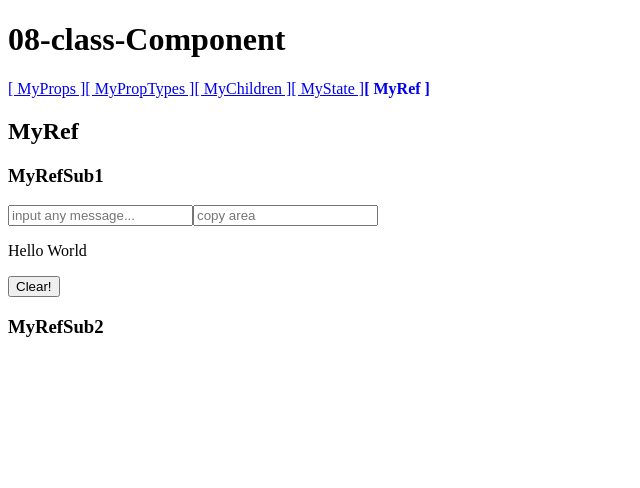
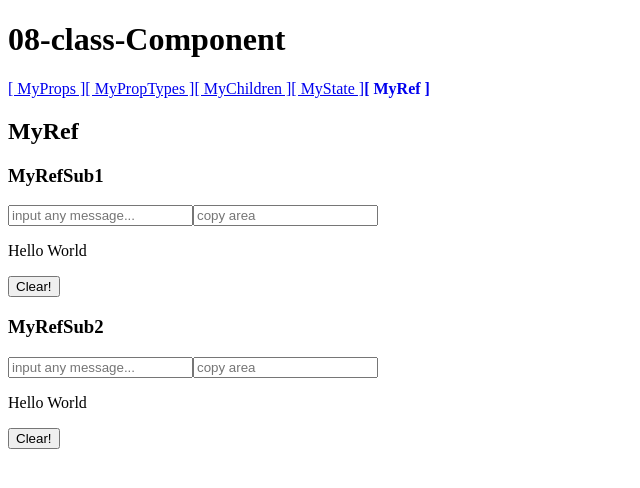
Before and after one commit to sujinlove/react_study, a React (Create React App) app in the folder react08_class_component/: page /myref in a window 1280 px wide. Shown: the top 488 px of the page, without its empty margins (0-640 px from the left). Built offline with nearby package versions, Linux system fonts and the light colour scheme.

Commit message:
hook - useState & useRef => class component without createRef()

```diff
--- a/react08_class_component/src/components/MyProps.js
+++ b/react08_class_component/src/components/MyProps.js
@@ -8,6 +8,7 @@ class MyProps extends React.Component {
       <div>
         <h2>MyProps</h2>
 
+        {/* 컴포넌트에게 props 전달하기 (함수형 컴포넌트 사용시와 동일) */}
         <MyPropsSub />
         <MyPropsSub name="민호" age="19" />
         <MyPropsSub name="수영" age="21" />
--- a/react08_class_component/src/components/MyRefSub1.js
+++ b/react08_class_component/src/components/MyRefSub1.js
@@ -42,6 +42,7 @@ class MyRefSub1 extends Component {
           readOnly
         />
 
+        {/* 상태값 출력 */}
         <p>{myMessage}</p>
 
         <button
@@ -50,6 +51,7 @@ class MyRefSub1 extends Component {
             myMessage = "";
             this.setState({ myMessage });
 
+            // 생성된 참조변수를 통해 input 태그에 접근
             this.myInputAreaRef.current.value = "";
             this.myCopyAreaRef.current.value = "";
           }}
--- a/react08_class_component/src/components/MyRefSub2.js
+++ b/react08_class_component/src/components/MyRefSub2.js
@@ -1,10 +1,63 @@
 import React, { Component } from "react";
 
+// 참조변수 없이 참조하기. createRef() - X
+
 class MyRefSub2 extends Component {
+  // 상태값
+  state = {
+    myMessage: "Hello World"
+  };
+
   render() {
+    // 상태값을 비구조 문법으로 분리해 낸다.
+    let { myMessage } = this.state;
+
     return (
       <div>
         <h3>MyRefSub2</h3>
+
+        {/* ref 속성을 통해 myInputAreaRef 이라는 참조변수를 연결 */}
+        <input
+          type="text"
+          ref={ref => (this.myInputAreaRef = ref)}
+          placeholder="input any message..."
+          onChange={e => {
+            // 상태값 갱신
+            myMessage = e.target.value;
+            this.setState({ myMessage });
+
+            // React.createRef()를 통해 생성한 참조변수는
+            // current 라는 속성을 통해서 DOM에 접근한다.
+            // 참조변수가 있을때는 this.myCopyAreaRef.current 가 input 태그를 가리킨 반면에
+            // 없을때는 this.myCopyAreaRef 가 input 태그를 가리킴
+            this.myCopyAreaRef.value = myMessage;
+          }}
+        />
+
+        {/* createRef() 함수로 생성한 참조변수를 연결 */}
+        <input
+          type="text"
+          ref={ref => (this.myCopyAreaRef = ref)}
+          placeholder="copy area"
+          readOnly
+        />
+
+        {/* 상태값 출력 */}
+        <p>{myMessage}</p>
+
+        <button
+          type="button"
+          onClick={e => {
+            myMessage = "";
+            this.setState({ myMessage });
+
+            // 생성된 참조변수를 통해 input 태그에 접근
+            this.myInputAreaRef.value = "";
+            this.myCopyAreaRef.value = "";
+          }}
+        >
+          Clear!
+        </button>
       </div>
     );
   }
```
